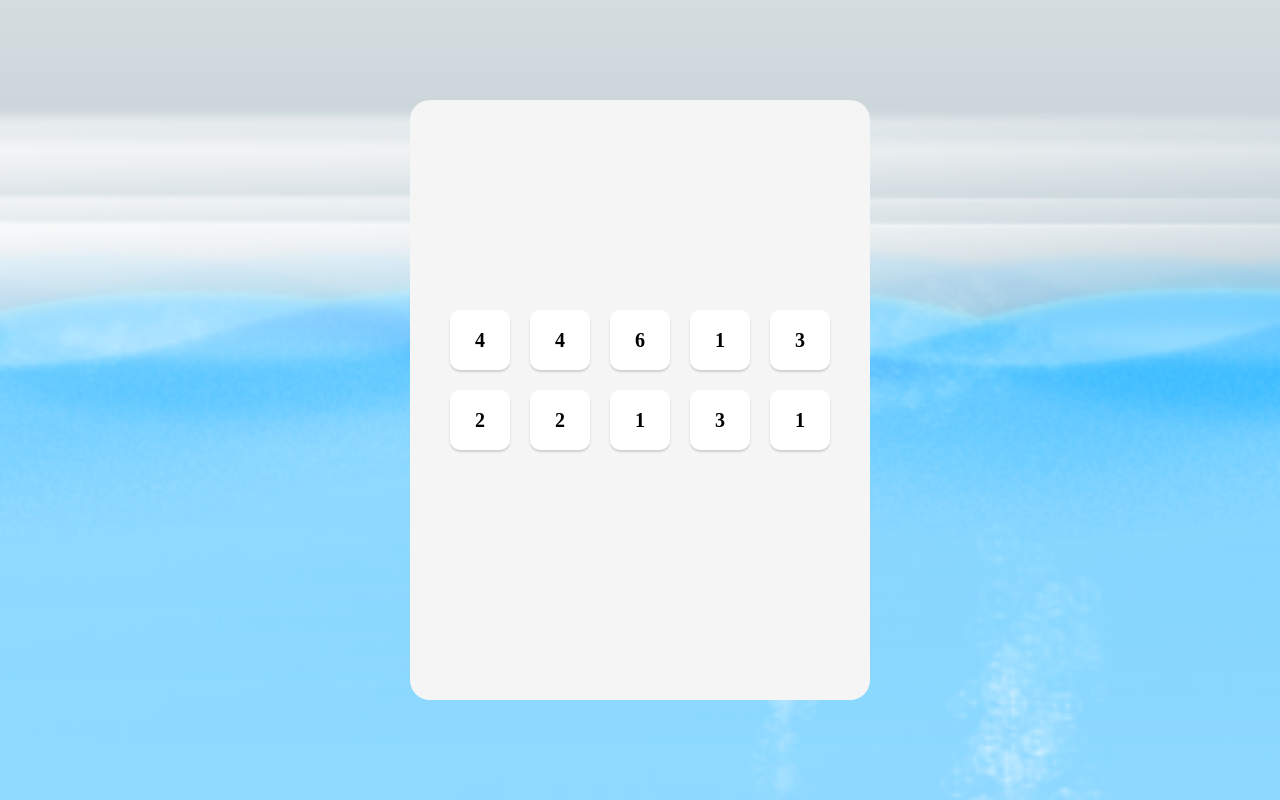
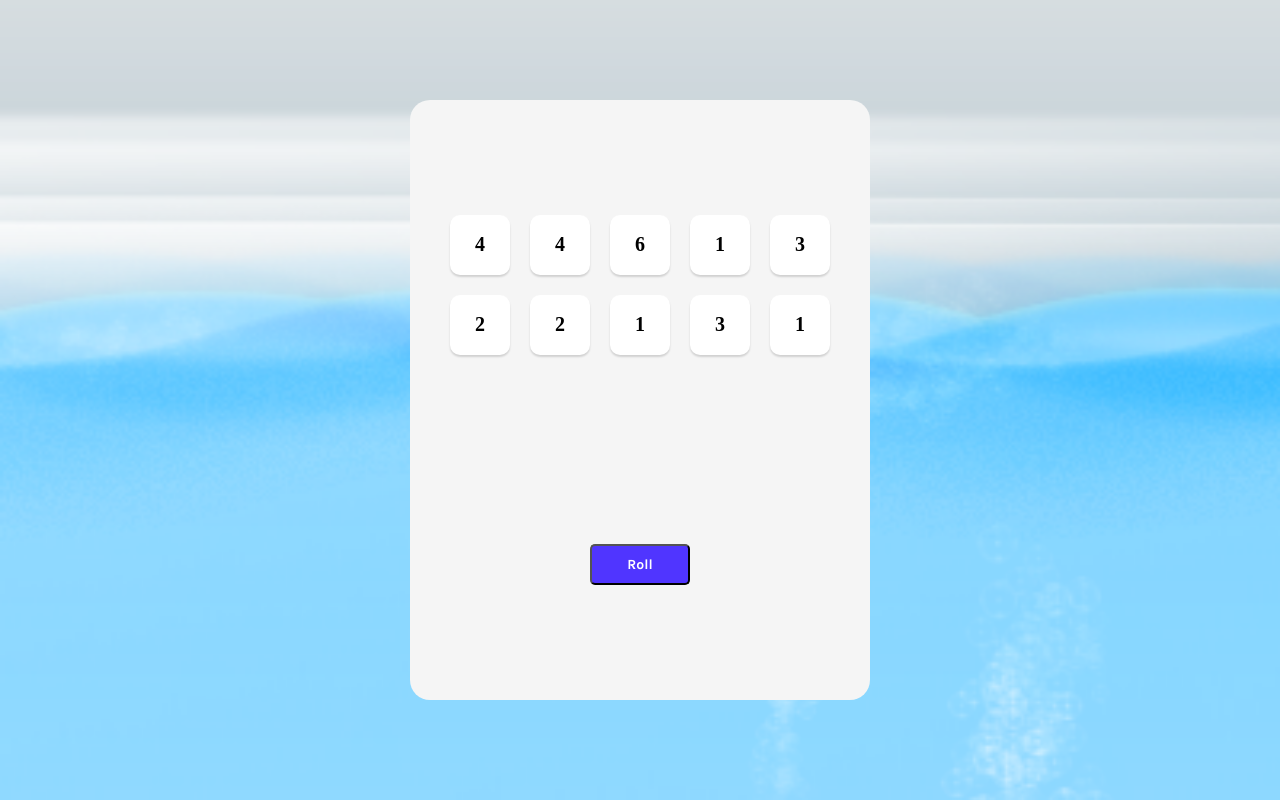
Before and after one commit to lewisthagichu/tenzi, a React (Vite) app: page / in a window 1280 px wide. Built offline with nearby package versions, Linux system fonts and the light colour scheme.

Commit message:
feat: Add roll/new-game button

```diff
--- a/index.html
+++ b/index.html
@@ -4,6 +4,7 @@
     <meta charset="UTF-8" />
     <link rel="icon" type="image/svg+xml" href="/vite.svg" />
     <link rel="stylesheet" href="/src/styles.css">
+    <link href="https://fonts.googleapis.com/css2?family=Inter&family=Karla:wght@700&display=swap" rel="stylesheet">
     <meta name="viewport" content="width=device-width, initial-scale=1.0" />
     <title>Tenzi</title>
   </head>
--- a/src/App.jsx
+++ b/src/App.jsx
@@ -11,14 +11,26 @@ function App() {
       newDice.push(
         {
           id: nanoid(),
-          value: Math.ceil(Math.random() * 6)
+          value: Math.ceil(Math.random() * 6),
+          isHeld: false
         }
       )
     }
     return newDice
   }
+
+  function holdDice(id){
+    setDice(oldDice => oldDice.map(die => (
+      die.id === id ?
+        {...die, isHeld: !die.isHeld} : die
+    )))
+  }
   const diceElements = dice.map(die => (
-      <Die key={die.id} value={die.value} />
+      <Die
+      key={die.id}
+      value={die.value}
+      isHeld={die.isHeld}
+      holdDice={() => holdDice(die.id)}/>
     ))
 
   return (
@@ -26,6 +38,7 @@ function App() {
        <div className="dice-container">
           {diceElements}
         </div>
+        <button className='roll-btn'>Roll</button>
     </main>
   )
 
--- a/src/components/die.jsx
+++ b/src/components/die.jsx
@@ -1,8 +1,11 @@
 import React from "react";
 
 export default function Die(props) {
+    const styles = {
+        backgroundColor: props.isHeld ? "#59E391" : "white"
+    }
     return (
-        <div className="die-face">
+        <div className="die-face" style={styles} onClick={props.holdDice}>
             <h2>{props.value}</h2>
         </div>
     )
--- a/src/styles.css
+++ b/src/styles.css
@@ -10,7 +10,7 @@ html {
 
 body {
   background-image: url("assets/images/water-glass-bg.png");
-  background-repeat: no-repeat;
+background-repeat: no-repeat;
   background-size: cover;
   height: 100vh;
   display: grid;
@@ -26,6 +26,7 @@ main {
   display: flex;
   flex-direction: column;
   justify-content: space-around;
+  align-items: center;
 }
 
 .dice-container {
@@ -51,3 +52,18 @@ main {
 .die-face h2 {
   font-size: 2rem;
 }
+
+.roll-btn {
+  width: 100px;
+  padding: 10px;
+  font-size: 1.4rem;
+  border-radius: 5px;
+  background-color: #5035FF;
+  color: white;
+  font-family: 'Karla', sans-serif;
+  cursor: pointer;
+}
+
+.roll-btn:hover {
+  opacity: .8;
+}
```
Also changed, not shown: .eslintrc.cjs.
